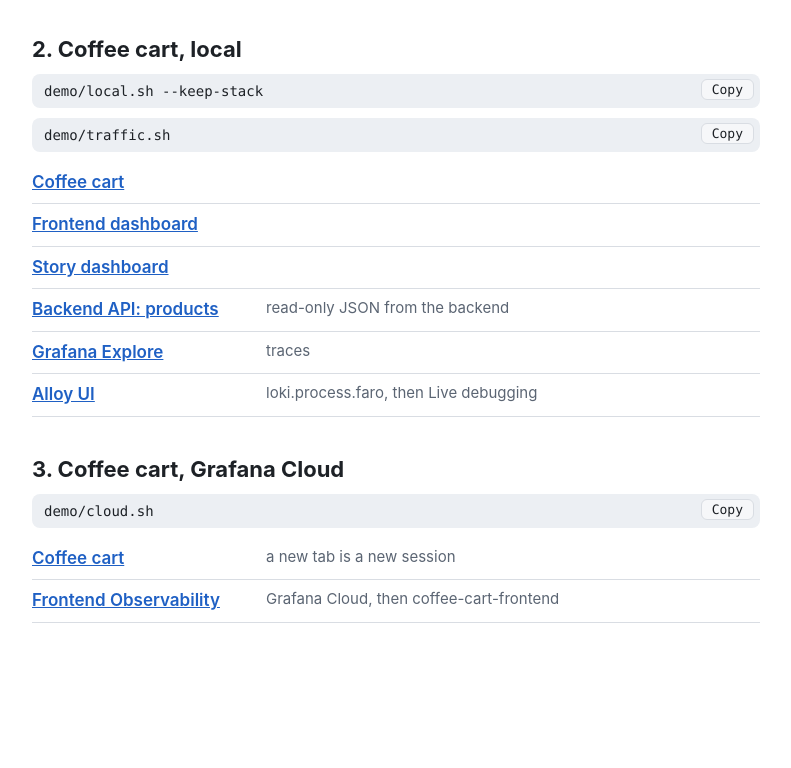
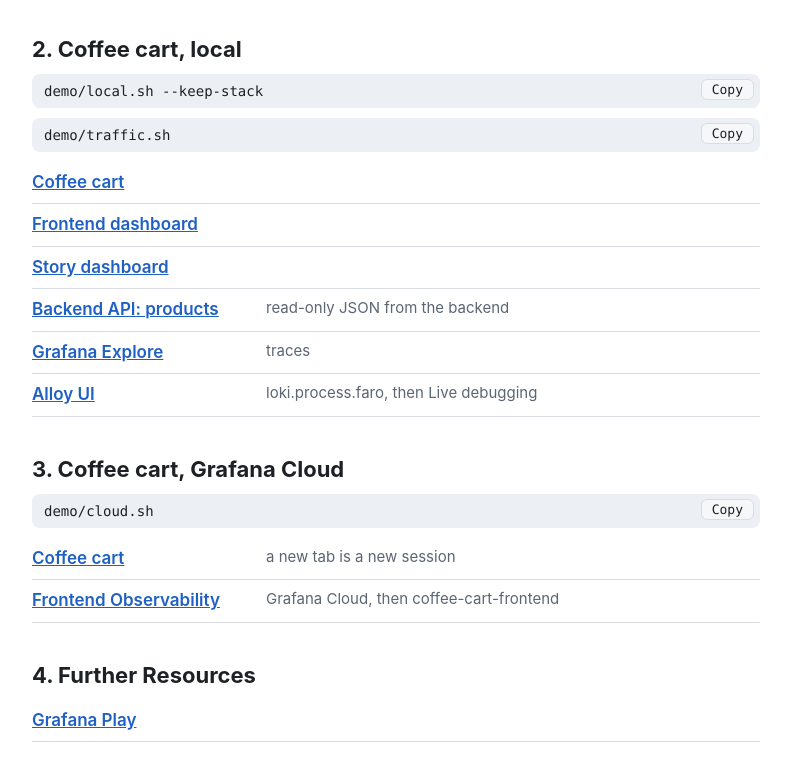
Before and after one commit to simonprickett/introducing-grafana-faro, a plain HTML site: page demo/checklist.html in a window 1280 px wide. Shown: the part 387-1155 px from the top of the page, without its empty margins (244-1035 px from the left). Before the commit the page ends 1094 px from the top, so only its background shows below. Drawn offline with Linux system fonts and the light colour scheme.

Commit message:
Added Play link.

```diff
--- a/demo/checklist.html
+++ b/demo/checklist.html
@@ -68,6 +68,13 @@
   </ul>
 </section>
 
+<section>
+  <h2>4. Further Resources</h2>
+  <ul>
+    <li><a href="https://play.grafana.org" target="_blank" rel="noopener">Grafana Play</a></li>
+  </ul>
+</section>
+
 </main>
 <script>
 document.querySelectorAll('button[data-copy]').forEach(function (btn) {
```
